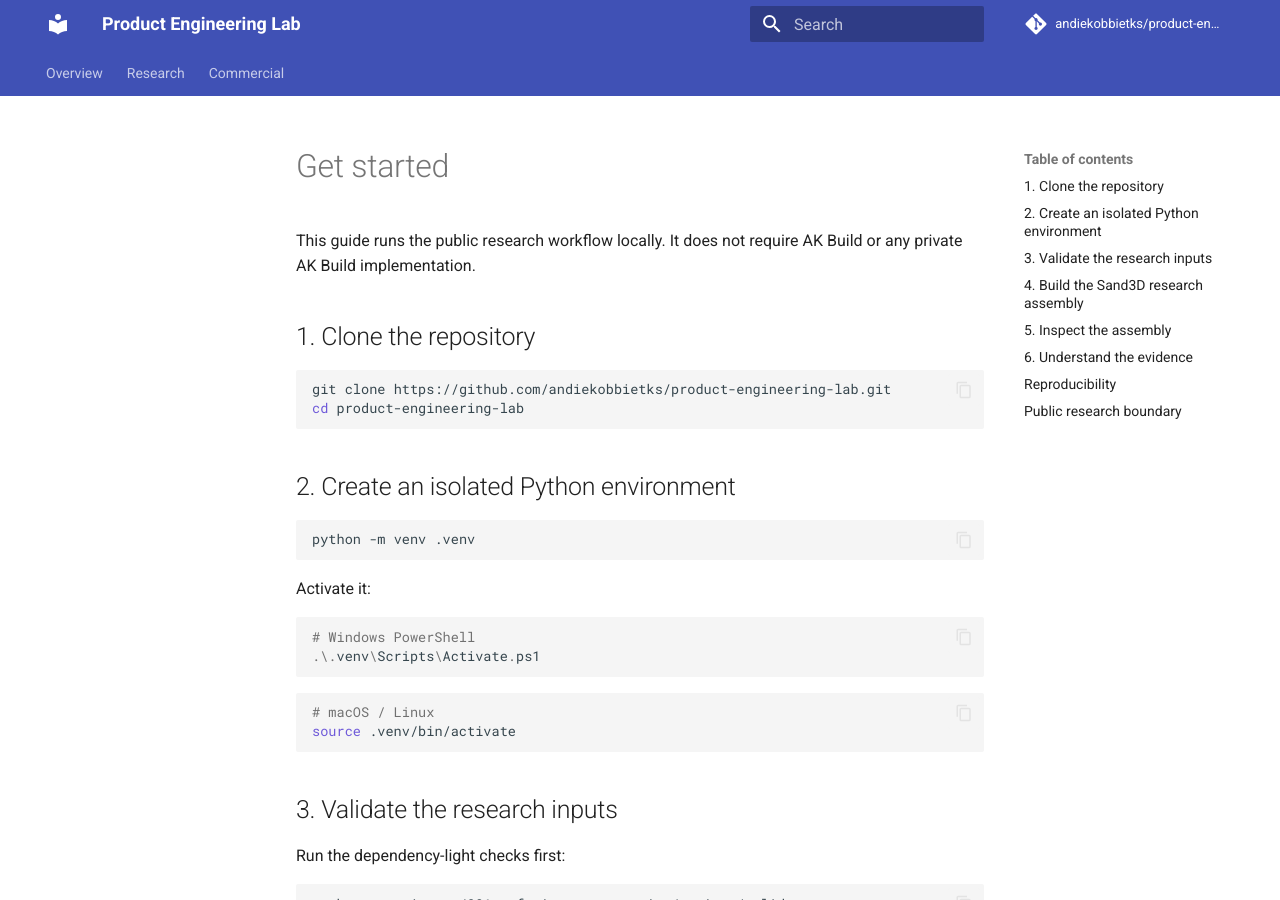
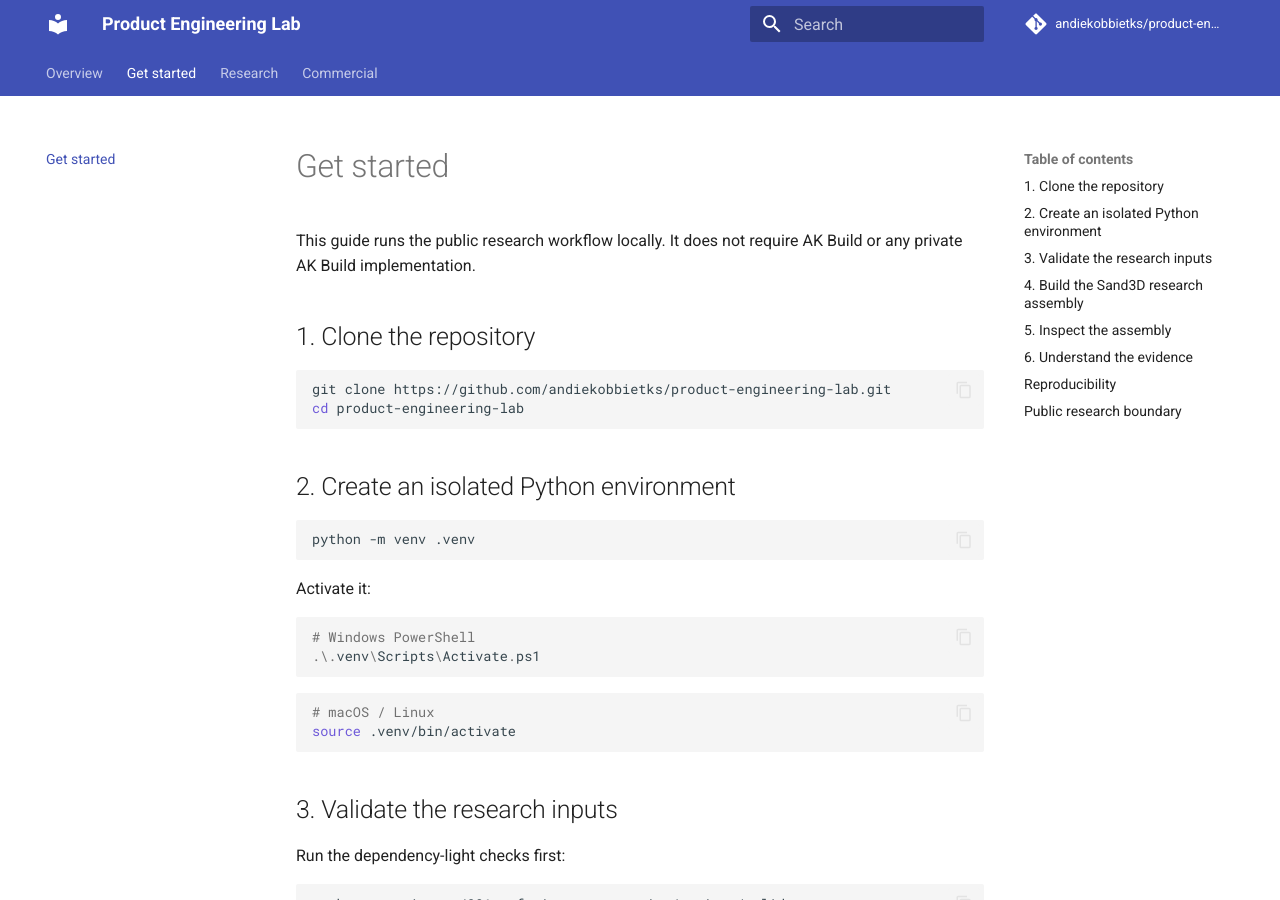
Before and after one commit to andiekobbietks/product-engineering-lab, an MkDocs documentation site: the page built from docs/getting-started.md, in a window 1280 px wide and 900 px high. Built offline with MkDocs 1.6.1 and Material for MkDocs 9.7.7, drawn with Linux system fonts in a browser that asks for light colours; comment, search, counter and statistics services are not loaded.

Commit message:
Add getting started guide to docs navigation

```diff
--- a/mkdocs.yml
+++ b/mkdocs.yml
@@ -10,6 +10,7 @@ theme:
     - content.code.copy
 nav:
   - Overview: index.md
+  - Get started: getting-started.md
   - Research:
       - Vision: vision.md
       - Methodology: methodology.md
```
